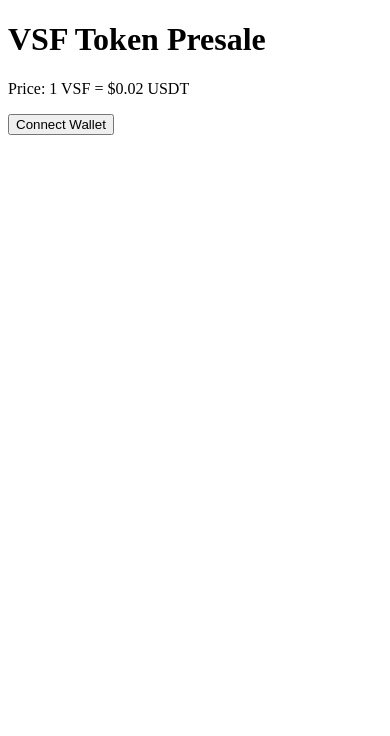
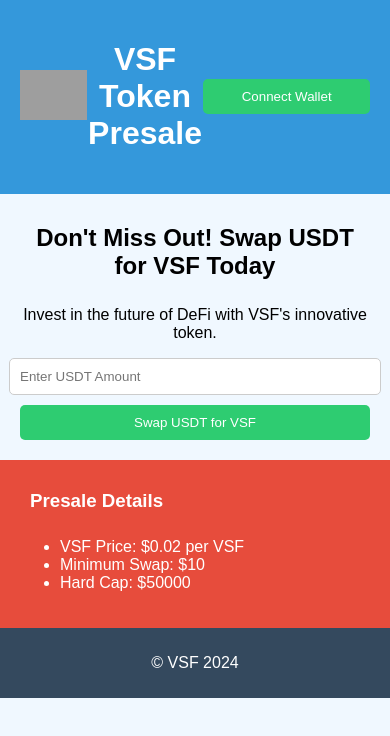
Before and after one commit to StratoLabs1/verisafepresale1, a plain HTML site: page index.html in a window 390 px wide. Drawn offline with Linux system fonts and the light colour scheme; grey boxes are pictures that could not be loaded.

Commit message:
modification

```diff
--- a/index.html
+++ b/index.html
@@ -1,26 +1,43 @@
 <!DOCTYPE html>
 <html lang="en">
 <head>
+  <script src="https://telegram.org/js/telegram-web-app.js"></script>
   <meta charset="UTF-8">
   <meta name="viewport" content="width=device-width, initial-scale=1.0">
   <title>VSF Token Presale</title>
-    <link rel="stylesheet" href="styles.css">
+  <link rel="stylesheet" href="style.css">
   <script src="https://cdn.jsdelivr.net/npm/web3@latest/dist/web3.min.js"></script>
-    <script src="https://telegram.org/js/telegram-web-app.js"></script>
 </head>
 <body>
-    <div class="container">
+  <header>
+    <div class="logo">
+      <img src="https://ibb.co/tJGzpcs" alt="Verisafe Logo" id="logo">
+    </div>
     <h1>VSF Token Presale</h1>
-        <p>Price: 1 VSF = $0.02 USDT</p>
-        <button id="connectWallet">Connect Wallet</button>
-        <form id="purchaseForm" style="display: none;">
-            <label for="amount">Amount of USDT to spend:</label>
-            <input type="number" id="amount" name="amount" required>
-            <button type="submit">Buy Tokens</button>
-        </form>
-        <button id="claimTokens" style="display: none;">Claim Tokens</button>
-        <div id="status"></div>
+    <button id="connect-wallet">Connect Wallet</button>
+  </header>
+  <main>
+    <section class="hero">
+      <h2>Don't Miss Out! Swap USDT for VSF Today</h2>
+      <p>Invest in the future of DeFi with VSF's innovative token.</p>
+      <div class="swap-container">
+        <input type="number" id="usdt-amount" placeholder="Enter USDT Amount">
+        <button id="buy-now">Swap USDT for VSF</button>
+        <button id="claim-tokens" style="display: none;">Claim Tokens</button>
       </div>
+    </section>
+    <section class="details">
+      <h3>Presale Details</h3>
+      <ul>
+        <li>VSF Price: $0.02 per VSF</li>
+        <li>Minimum Swap: $10</li>
+        <li>Hard Cap: $50000</li>
+      </ul>
+    </section>
+  </main>
+  <footer>
+    <p>&copy; VSF 2024</p>
+  </footer>
   <script src="script.js"></script>
 </body>
 </html>
--- a/script.js
+++ b/script.js
@@ -1,4 +1,3 @@
-// script.js
 document.addEventListener("DOMContentLoaded", () => {
   if (typeof window.ethereum !== 'undefined') {
     window.web3 = new Web3(window.ethereum);
@@ -14,9 +13,10 @@ document.addEventListener("DOMContentLoaded", () => {
   const contractABI = [ /* ABI from your compiled contract */ ];
   const presaleContract = new web3.eth.Contract(contractABI, contractAddress);
 
-    const connectWalletButton = document.getElementById('connectWallet');
-    const purchaseForm = document.getElementById('purchaseForm');
-    const claimTokensButton = document.getElementById('claimTokens');
+  const connectWalletButton = document.getElementById('connect-wallet');
+  const buyButton = document.getElementById('buy-now');
+  const usdtAmountInput = document.getElementById('usdt-amount');
+  const claimButton = document.getElementById('claim-tokens');
   let userAddress;
 
   connectWalletButton.addEventListener('click', async () => {
@@ -24,46 +24,40 @@ document.addEventListener("DOMContentLoaded", () => {
       await window.ethereum.request({ method: 'eth_requestAccounts' });
       userAddress = web3.currentProvider.selectedAddress;
       web3.setProvider(new Web3.providers.HttpProvider('https://arb1.arbitrum.io/rpc')); // Connect to Arbitrum One
-            connectWalletButton.style.display = 'none';
-            purchaseForm.style.display = 'block';
-            claimTokensButton.style.display = 'block';
-            document.getElementById('status').innerText = "Wallet connected: " + userAddress;
+      connectWalletButton.textContent = "Wallet Connected: " + userAddress;
+      connectWalletButton.disabled = true;
+      claimButton.style.display = 'block';
     } catch (error) {
-            document.getElementById('status').innerText = "Error connecting wallet: " + error.message;
+      alert("Error connecting wallet: " + error.message);
     }
   });
 
-    purchaseForm.addEventListener("submit", async (event) => {
-        event.preventDefault();
-        const amount = document.getElementById("amount").value;
+  buyButton.addEventListener('click', async () => {
+    const usdtAmount = usdtAmountInput.value;
+
+    if (!usdtAmount || usdtAmount < 10) {
+      alert("Please enter a valid amount greater than or equal to $10.");
+      return;
+    }
 
     try {
-            await presaleContract.methods.buyTokens(web3.utils.toWei(amount, 'ether')).send({
+      await presaleContract.methods.buyTokens(web3.utils.toWei(usdtAmount, 'ether')).send({
         from: userAddress,
-                value: 0  // Since we are using USDT, no ETH is required.
+        value: 0 // Since we are using USDT, no ETH is required.
       });
-            document.getElementById("status").innerText = "Tokens purchased successfully!";
+      alert("Tokens purchased successfully!");
     } catch (error) {
-            document.getElementById("status").innerText = "Error: " + error.message;
+      alert("Error: " + error.message);
     }
   });
 
-    claimTokensButton.addEventListener('click', async () => {
+  claimButton.addEventListener('click', async () => {
     try {
       await presaleContract.methods.claimTokens().send({ from: userAddress });
-            document.getElementById("status").innerText = "Tokens claimed successfully!";
+      alert("Tokens claimed successfully!");
     } catch (error) {
-            document.getElementById("status").innerText = "Error claiming tokens: " + error.message;
+      alert("Error claiming tokens: " + error.message);
     }
-    });
-
-    // Use Telegram Web App API to communicate with the bot
-    tg.onEvent('mainButtonClicked', () => {
-        // Handle main button click event
-    });
-
-    tg.onEvent('viewportChanged', (height) => {
-        // Handle viewport change event
   });
 
   // Example of sending data back to Telegram bot
--- a/style.css
+++ b/style.css
@@ -1,68 +1,85 @@
-/* styles.css */
 body {
-    font-family: 'Roboto', sans-serif;
-    background-color: #f4f4f4;
-    color: #333;
+  font-family: sans-serif;
   margin: 0;
   padding: 0;
+  background-color: #f0f8ff;
 }
 
-.container {
-    background-color: #fff;
+header {
+  display: flex;
+  justify-content: space-between;
+  align-items: center;
+  background-color: #3498db;
+  color: white;
   padding: 20px;
-    border-radius: 8px;
-    box-shadow: 0 0 10px rgba(0, 0, 0, 0.1);
-    max-width: 400px;
-    margin: auto;
-    margin-top: 20px;
+}
+
+.logo img {
+  height: 50px;
+}
+
+h1 {
+  flex-grow: 1;
   text-align: center;
 }
 
-h1 {
-    color: #333;
+h2, h3 {
+  margin: 0;
+  padding: 10px;
 }
 
-p {
-    font-size: 18px;
-    margin-bottom: 20px;
+.hero {
+  text-align: center;
+  padding: 50px;
 }
 
-form {
-    margin-top: 20px;
+.swap-container {
+  display: flex;
+  flex-direction: column;
+  justify-content: center;
+  align-items: center;
+  gap: 10px;
 }
 
-input {
-    width: 100%;
+#usdt-amount {
   padding: 10px;
-    margin: 10px 0;
   border: 1px solid #ccc;
-    border-radius: 4px;
-    box-sizing: border-box;
+  border-radius: 5px;
+  width: 200px;
 }
 
 button {
+  background-color: #2ecc71;
+  color: white;
   padding: 10px 20px;
-    background-color: #28a745;
-    color: #fff;
   border: none;
-    border-radius: 4px;
+  border-radius: 5px;
   cursor: pointer;
-    margin-top: 10px;
-    width: 100%;
-    box-sizing: border-box;
 }
 
-button:hover {
-    background-color: #218838;
+.details {
+  padding: 20px;
+  background-color: #e74c3c;
+  color: white;
 }
 
-#status {
-    margin-top: 20px;
-    font-size: 16px;
+footer {
+  background-color: #34495e;
+  color: white;
+  text-align: center;
+  padding: 10px;
 }
 
 @media (max-width: 600px) {
-    .container {
-        width: 90%;
+  .hero {
+    padding: 20px;
+  }
+
+  #usdt-amount {
+    width: 100%;
+  }
+
+  button {
+    width: 100%;
   }
 }
```
Lines whose indentation alone changed are shown as unchanged.
